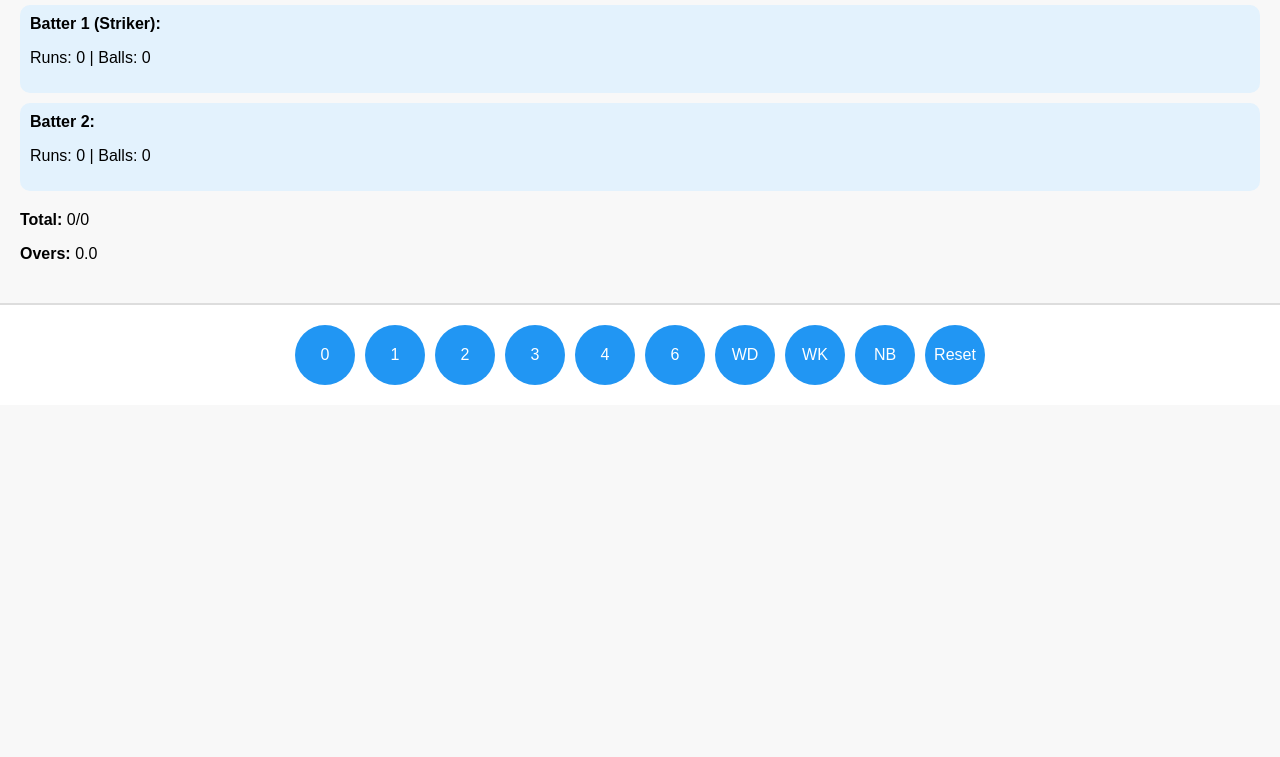
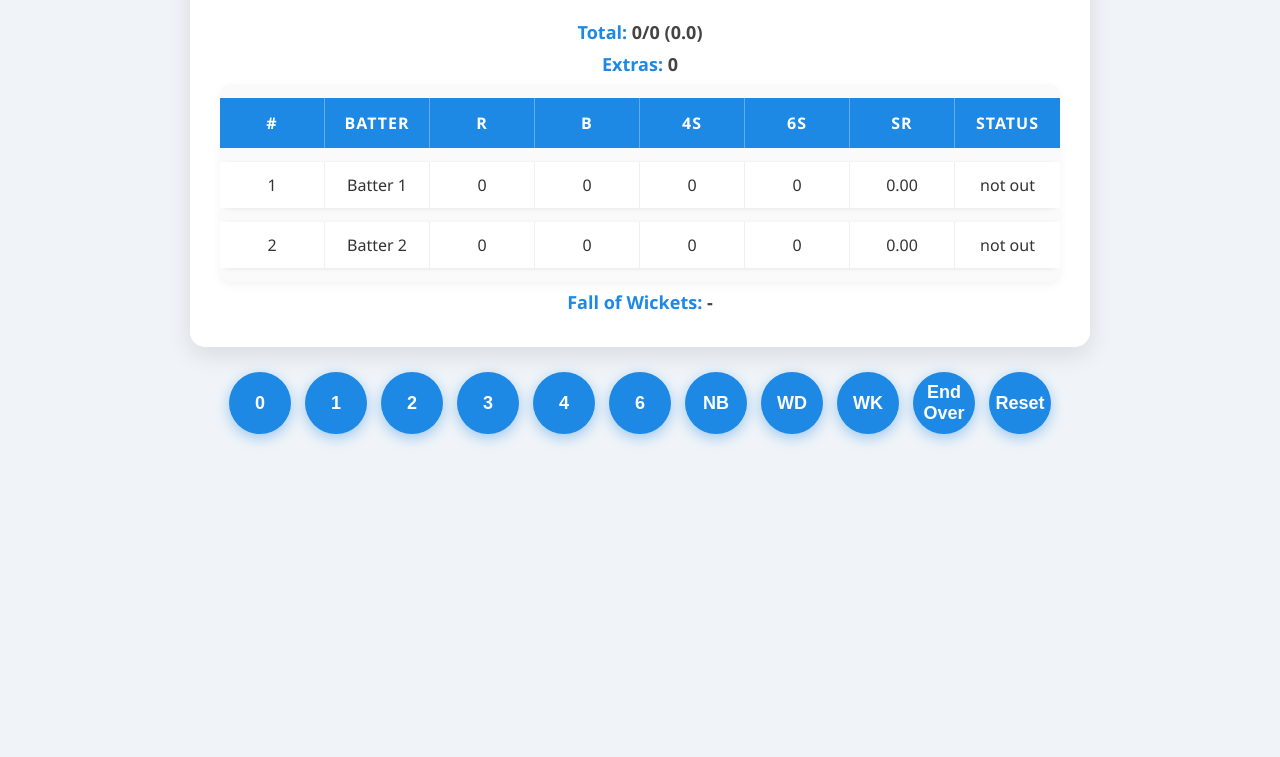
Before and after one commit to KenishRegmi/CricketScorecard, a plain HTML site: page index.html in a window 1280 px wide. Shown: the part 83-840 px from the top of the page. Before the commit the page ends 800 px from the top, so only its background shows below. Drawn offline with Linux system fonts and the light colour scheme.

Commit message:
frontend designed completely

```diff
--- a/index.html
+++ b/index.html
@@ -2,46 +2,55 @@
 <html lang="en">
 <head>
   <meta charset="UTF-8" />
-  <meta name="viewport" content="width=device-width, initial-scale=1.0"/>
-  <title>Traditional Cricket Scorecard</title>
+  <meta name="viewport" content="width=device-width, initial-scale=1.0" />
+  <title>Cricket Scorecard</title>
   <link rel="stylesheet" href="style.css" />
 </head>
 <body>
 
+  <!-- Scoreboard Container -->
   <div class="scoreboard">
-    <h2>Cricket Scorecard</h2>
+    <h2>Scorecard - Team A</h2>
 
-    <!-- Player Info -->
-    <div class="players">
-      <div class="player" id="player1">
-        <strong>Batter 1 (Striker):</strong>
-        <p>Runs: <span id="p1Runs">0</span> | Balls: <span id="p1Balls">0</span></p>
-      </div>
-      <div class="player" id="player2">
-        <strong>Batter 2:</strong>
-        <p>Runs: <span id="p2Runs">0</span> | Balls: <span id="p2Balls">0</span></p>
-      </div>
-    </div>
+    <!-- Team Total -->
+    <p><strong>Total:</strong> <span id="teamScore">0</span>/<span id="teamWickets">0</span>
+      (<span id="teamOvers">0.0</span>)</p>
+    <p><strong>Extras:</strong> <span id="extras">0</span></p>
 
-    <!-- Team Score -->
-    <div class="team-score">
-      <p><strong>Total:</strong> <span id="totalRuns">0</span>/<span id="wickets">0</span></p>
-      <p><strong>Overs:</strong> <span id="overs">0</span>.<span id="balls">0</span></p>
-    </div>
+    <!-- Batting Table -->
+    <table>
+      <thead>
+        <tr>
+          <th>#</th>
+          <th>Batter</th>
+          <th>R</th>
+          <th>B</th>
+          <th>4s</th>
+          <th>6s</th>
+          <th>SR</th>
+          <th>Status</th>
+        </tr>
+      </thead>
+      <tbody id="battingCard"></tbody>
+    </table>
+
+    <!-- Fall of Wickets -->
+    <p><strong>Fall of Wickets:</strong> <span id="fow">-</span></p>
   </div>
 
-  <!-- Buttons at Bottom -->
-  <div class="button-grid">
-    <button onclick="addRun(0)">0</button>
-    <button onclick="addRun(1)">1</button>
-    <button onclick="addRun(2)">2</button>
-    <button onclick="addRun(3)">3</button>
-    <button onclick="addRun(4)">4</button>
-    <button onclick="addRun(6)">6</button>
-    <button onclick="addExtra()">WD</button>
-    <button onclick="addWicket()">WK</button>
-    <button onclick="nextBall()">NB</button>
-    <button onclick="reset()">Reset</button>
+  <!-- Round Buttons for Match Controls -->
+  <div class="controls">
+    <button onclick="playBall(0)">0</button>
+    <button onclick="playBall(1)">1</button>
+    <button onclick="playBall(2)">2</button>
+    <button onclick="playBall(3)">3</button>
+    <button onclick="playBall(4)">4</button>
+    <button onclick="playBall(6)">6</button>
+    <button onclick="extraRun()">NB</button>
+    <button onclick="extraRun()">WD</button>
+    <button onclick="registerWicket()">WK</button>
+    <button onclick="endOver()">End Over</button>
+    <button onclick="resetGame()">Reset</button>
   </div>
 
   <script src="script.js"></script>
--- a/script.js
+++ b/script.js
@@ -1,132 +1,147 @@
-// Player objects
-let batter1 = { runs: 0, balls: 0 };
-let batter2 = { runs: 0, balls: 0 };
-let striker = 1; // 1 = batter1, 2 = batter2
+// Initialize starting two batters
+let batters = [
+  { name: "Batter 1", runs: 0, balls: 0, fours: 0, sixes: 0, status: "not out" },
+  { name: "Batter 2", runs: 0, balls: 0, fours: 0, sixes: 0, status: "not out" },
+];
 
-// Team stats
+// Track striker and non-striker by index
+let striker = 0;
+let nonStriker = 1;
+let nextBatter = 3; // Next batter's number
+
+// Match stats
 let totalRuns = 0;
-let wickets = 0;
-let overs = 0;
-let balls = 0; // 0–5 (6 balls per over)
+let totalBalls = 0;
+let totalWickets = 0;
+let extras = 0;
+let fallOfWickets = [];
 
-function updateUI() {
+// Handle runs from a ball
+function playBall(run) {
+  const batter = batters[striker];
+
   // Update batter stats
-  document.getElementById("p1Runs").textContent = batter1.runs;
-  document.getElementById("p1Balls").textContent = batter1.balls;
-  document.getElementById("p2Runs").textContent = batter2.runs;
-  document.getElementById("p2Balls").textContent = batter2.balls;
+  batter.runs += run;
+  batter.balls += 1;
+  totalRuns += run;
+  totalBalls++;
 
-  // Update team stats
-  document.getElementById("totalRuns").textContent = totalRuns;
-  document.getElementById("wickets").textContent = wickets;
-  document.getElementById("overs").textContent = overs;
-  document.getElementById("balls").textContent = balls;
+  // Count 4s and 6s
+  if (run === 4) batter.fours += 1;
+  if (run === 6) batter.sixes += 1;
 
-  // Highlight striker
-  document.getElementById("player1").querySelector("strong").textContent =
-    striker === 1 ? "Batter 1 (Striker):" : "Batter 1:";
-  document.getElementById("player2").querySelector("strong").textContent =
-    striker === 2 ? "Batter 2 (Striker):" : "Batter 2:";
+  // Swap strike if runs is odd
+  if (run % 2 === 1) switchStrike();
+
+  // Swap strike at end of over
+  if (totalBalls % 6 === 0) switchStrike();
+
+  updateScoreboard();
 }
 
-function addRun(run) {
-  totalRuns += run;
-  if (striker === 1) {
-    batter1.runs += run;
-    batter1.balls += 1;
-  } else {
-    batter2.runs += run;
-    batter2.balls += 1;
+// Handle extras like wide, no-ball
+function extraRun() {
+  extras++;
+  totalRuns++;
+  // Ball does NOT count
+  updateScoreboard();
+}
+
+// Register a wicket and send new batter
+function registerWicket() {
+  // Set current striker as out
+  batters[striker].status = "out";
+  totalWickets++;
+  totalBalls++;
+
+  // Record fall of wicket
+  fallOfWickets.push(`${totalRuns}/${totalWickets}`);
+
+  // Bring in next batter (up to 11)
+  if (nextBatter <= 11) {
+    batters.push({
+      name: `Batter ${nextBatter}`,
+      runs: 0,
+      balls: 0,
+      fours: 0,
+      sixes: 0,
+      status: "not out",
+    });
+    striker = batters.length - 1;
+    nextBatter++;
   }
 
-  // Ball bowled
-  balls += 1;
+  // Swap strike at over end
+  if (totalBalls % 6 === 0) switchStrike();
 
-  // Over completed?
-  if (balls === 6) {
-    overs += 1;
-    balls = 0;
-
-    // Strike changes every 2 overs
-    if (overs % 2 === 0) {
-      switchStrike();
-    }
-  }
-
-  // Change strike if odd run
-  if (run % 2 === 1) {
-    switchStrike();
-  }
-
-  updateUI();
+  updateScoreboard();
 }
 
-function addWicket() {
-  wickets += 1;
-
-  // Ball bowled
-  balls += 1;
-  if (striker === 1) {
-    batter1.balls += 1;
-  } else {
-    batter2.balls += 1;
+// End over manually (if user wants control)
+function endOver() {
+  if (totalBalls % 6 !== 0) {
+    alert("Over not yet completed!");
+    return;
   }
-
-  // Over completed?
-  if (balls === 6) {
-    overs += 1;
-    balls = 0;
-
-    if (overs % 2 === 0) {
-      switchStrike();
-    }
-  }
-
-  updateUI();
+  switchStrike();
+  updateScoreboard();
 }
 
-function addExtra() {
-  totalRuns += 1;
-  // Extra run — ball does not count
-  updateUI();
+// Switch striker and non-striker
+function switchStrike() {
+  [striker, nonStriker] = [nonStriker, striker];
 }
 
-function nextBall() {
-  // Dot ball with no run
-  if (striker === 1) {
-    batter1.balls += 1;
-  } else {
-    batter2.balls += 1;
-  }
-
-  balls += 1;
-
-  if (balls === 6) {
-    overs += 1;
-    balls = 0;
-
-    if (overs % 2 === 0) {
-      switchStrike();
-    }
-  }
-
-  updateUI();
+// Calculate strike rate (SR = Runs / Balls * 100)
+function calculateSR(runs, balls) {
+  return balls === 0 ? "0.00" : ((runs / balls) * 100).toFixed(2);
 }
 
-function switchStrike() {
-  striker = striker === 1 ? 2 : 1;
+// Update the DOM with all live data
+function updateScoreboard() {
+  document.getElementById("teamScore").textContent = totalRuns;
+  document.getElementById("teamWickets").textContent = totalWickets;
+  document.getElementById("teamOvers").textContent = `${Math.floor(totalBalls / 6)}.${totalBalls % 6}`;
+  document.getElementById("extras").textContent = extras;
+  document.getElementById("fow").textContent = fallOfWickets.join(", ") || "-";
+
+  const tbody = document.getElementById("battingCard");
+  tbody.innerHTML = "";
+
+  batters.forEach((batter, index) => {
+    const row = document.createElement("tr");
+
+    row.innerHTML = `
+      <td>${index + 1}</td>
+      <td>${batter.name}</td>
+      <td>${batter.runs}</td>
+      <td>${batter.balls}</td>
+      <td>${batter.fours}</td>
+      <td>${batter.sixes}</td>
+      <td>${calculateSR(batter.runs, batter.balls)}</td>
+      <td>${batter.status}</td>
+    `;
+
+    tbody.appendChild(row);
+  });
 }
 
-function reset() {
-  batter1 = { runs: 0, balls: 0 };
-  batter2 = { runs: 0, balls: 0 };
-  striker = 1;
+// Reset everything for a new match
+function resetGame() {
+  batters = [
+    { name: "Batter 1", runs: 0, balls: 0, fours: 0, sixes: 0, status: "not out" },
+    { name: "Batter 2", runs: 0, balls: 0, fours: 0, sixes: 0, status: "not out" },
+  ];
+  striker = 0;
+  nonStriker = 1;
+  nextBatter = 3;
   totalRuns = 0;
-  wickets = 0;
-  overs = 0;
-  balls = 0;
-  updateUI();
+  totalBalls = 0;
+  totalWickets = 0;
+  extras = 0;
+  fallOfWickets = [];
+  updateScoreboard();
 }
 
-// Initial load
-updateUI();
+// Initialize scoreboard
+updateScoreboard();
--- a/style.css
+++ b/style.css
@@ -1,46 +1,164 @@
+/* === General Styles === */
 body {
-  margin: 0;
+  font-family: 'Segoe UI', Tahoma, Geneva, Verdana, sans-serif;
+  background-color: #f0f4f8;
+  color: #333;
+  margin: 20px;
   padding: 0;
-  font-family: Arial, sans-serif;
-  background: #f8f8f8;
+  display: flex;
+  flex-direction: column;
+  align-items: center;
+  min-height: 100vh;
 }
 
+/* === Scoreboard Container === */
 .scoreboard {
-  padding: 20px;
+  background: #fff;
+  max-width: 900px;
+  width: 100%;
+  padding: 25px 30px;
+  border-radius: 15px;
+  box-shadow: 0 8px 24px rgba(0,0,0,0.1);
+  margin-bottom: 25px;
+  box-sizing: border-box;
 }
 
-.players, .team-score {
+/* Title */
+.scoreboard h2 {
+  margin-top: 0;
   margin-bottom: 20px;
+  font-weight: 700;
+  font-size: 28px;
+  color: #1e88e5;
+  text-align: center;
 }
 
-.player {
-  background: #e3f2fd;
-  padding: 10px;
-  margin-bottom: 10px;
-  border-radius: 10px;
+/* Team summary (total & extras) */
+.scoreboard p {
+  font-size: 18px;
+  font-weight: 600;
+  margin: 8px 0;
+  text-align: center;
+  color: #444;
 }
 
-.button-grid {
+/* === Batting Table Styles === */
+.scoreboard table {
+  width: 100%;
+  border-collapse: separate;
+  border-spacing: 0 14px; /* space between rows */
+  font-size: 16px;
+  table-layout: fixed;
+  box-shadow: 0 3px 10px rgba(0,0,0,0.05);
+  border-radius: 12px;
+  overflow: hidden;
+  background-color: #fafafa;
+}
+
+/* Header row */
+.scoreboard thead tr {
+  background-color: #1e88e5;
+  color: white;
+  font-weight: 700;
+  text-transform: uppercase;
+  letter-spacing: 1px;
+}
+
+/* Header cells */
+.scoreboard thead th {
+  padding: 14px 12px;
+  text-align: center;
+  border-right: 1px solid rgba(255,255,255,0.3);
+  user-select: none;
+  word-wrap: break-word;
+}
+
+/* Remove right border on last header */
+.scoreboard thead th:last-child {
+  border-right: none;
+}
+
+/* Body rows */
+.scoreboard tbody tr {
+  background-color: #fff;
+  box-shadow: 0 1px 4px rgba(0,0,0,0.08);
+  border-radius: 10px;
+  transition: background-color 0.3s ease;
+  cursor: default;
+}
+
+/* Hover effect on rows */
+.scoreboard tbody tr:hover {
+  background-color: #e3f2fd;
+}
+
+/* Body cells */
+.scoreboard tbody td {
+  padding: 12px 10px;
+  text-align: center;
+  border-right: 1px solid #f0f0f0;
+  word-wrap: break-word;
+}
+
+/* Remove right border on last cell */
+.scoreboard tbody td:last-child {
+  border-right: none;
+}
+
+/* Striker row highlight */
+.scoreboard tbody tr.striker {
+  background-color: #bbdefb !important;
+  font-weight: 700;
+}
+
+/* === Fall of Wickets Paragraph === */
+.scoreboard > p strong {
+  color: #1e88e5;
+}
+
+/* === Controls Section === */
+.controls {
   display: flex;
   flex-wrap: wrap;
-  gap: 10px;
-  padding: 20px;
   justify-content: center;
-  background: #fff;
-  border-top: 2px solid #ddd;
+  gap: 14px;
+  max-width: 900px;
+  width: 100%;
+  box-sizing: border-box;
 }
 
-.button-grid button {
-  width: 60px;
-  height: 60px;
+/* Round buttons */
+.controls button {
+  width: 62px;
+  height: 62px;
   border-radius: 50%;
-  background-color: #2196f3;
-  color: #fff;
   border: none;
-  font-size: 16px;
+  background-color: #1e88e5;
+  color: white;
+  font-weight: 700;
+  font-size: 18px;
   cursor: pointer;
+  box-shadow: 0 4px 14px rgba(30, 136, 229, 0.4);
+  transition: all 0.25s ease;
+  user-select: none;
 }
 
-.button-grid button:hover {
-  background-color: #1976d2;
+.controls button:hover {
+  background-color: #1565c0;
+  box-shadow: 0 6px 20px rgba(21, 101, 192, 0.6);
+  transform: scale(1.1);
 }
+
+/* Responsive: scroll table on small screens */
+@media (max-width: 700px) {
+  .scoreboard table {
+    display: block;
+    overflow-x: auto;
+    white-space: nowrap;
+  }
+  .controls button {
+    width: 54px;
+    height: 54px;
+    font-size: 16px;
+  }
+}
```
